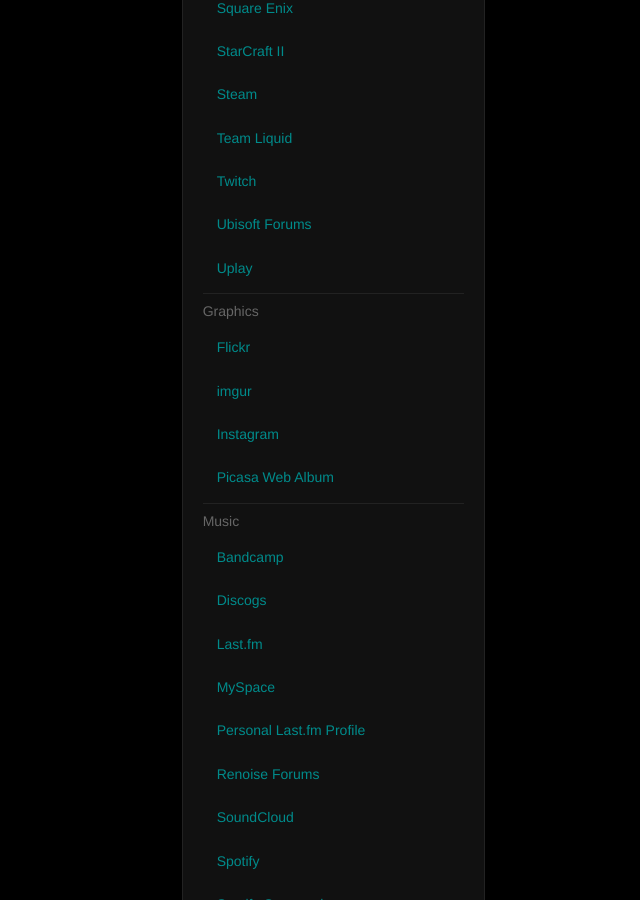
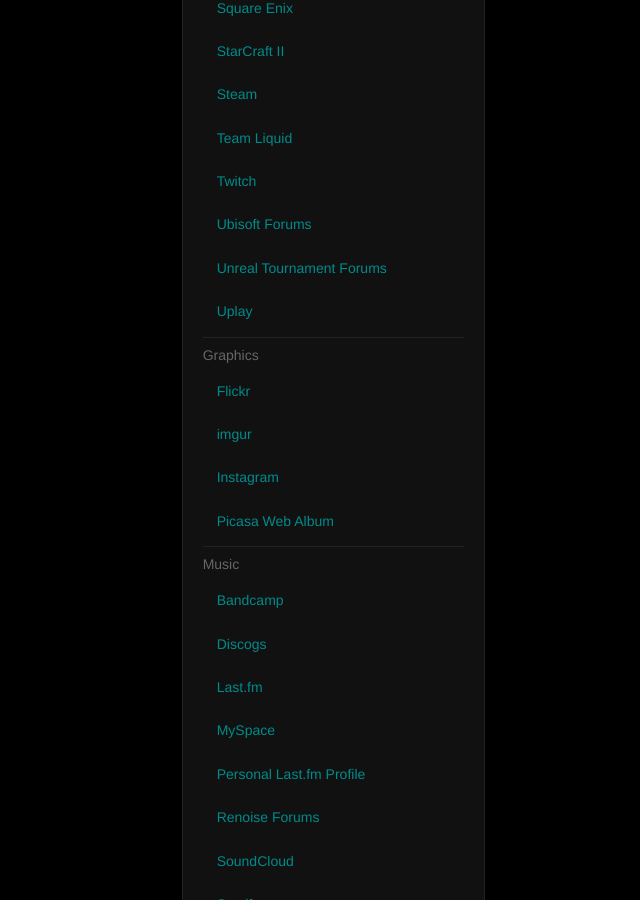
Before and after one commit to hlilje/hlilje.github.io, a Jekyll site: the page built from contact/index.html, in a window 1280 px wide and 900 px high, scrolled down 1554 px. Shown: the whole window, without its empty margins (640-1280 px from the left). Built offline with Jekyll 4.4.1, drawn with Linux system fonts in a browser that asks for light colours; comment, search, counter and statistics services are not loaded.

Commit message:
Add links

```diff
--- a/_includes/links.html
+++ b/_includes/links.html
@@ -42,6 +42,7 @@
     <li><a href="http://www.teamliquid.net/forum/profile.php?user=Superkargen" target="_blank">Team Liquid</a></li>
     <li><a href="http://www.twitch.tv/superkargen" target="_blank">Twitch</a></li>
     <li><a href="http://forums.ubi.com/member.php/1444031-hlilje" target="_blank">Ubisoft Forums</a></li>
+    <li><a href="https://forums.unrealtournament.com/member.php?197758-hlilje" target="_blank">Unreal Tournament Forums</a></li>
     <li><a href="https://uplay.ubi.com/#!/en-GB/profile/hlilje" target="_blank">Uplay</a></li>
     <li class="divider"></li>
     <li><label>Graphics</label></li>
@@ -79,6 +80,7 @@
     <li><a href="https://github.com/hlilje" target="_blank">GitHub</a></li>
     <li><a href="https://kth.kattis.com/users/hlilje" target="_blank">Kattis</a></li>
     <li><a href="http://stackexchange.com/users/2232003/hampus-liljekvist" target="_blank">Stack Exchange</a></li>
+    <li><a href="https://forums.unrealengine.com/member.php?34829-hlilje" target="_blank">Unreal Engine Forums</a></li>
     <li><a href="https://hlilje.visualstudio.com/" target="_blank">Visual Studio Online</a></li>
     <li class="divider"></li>
     <li><label>Technology</label></li>
```
